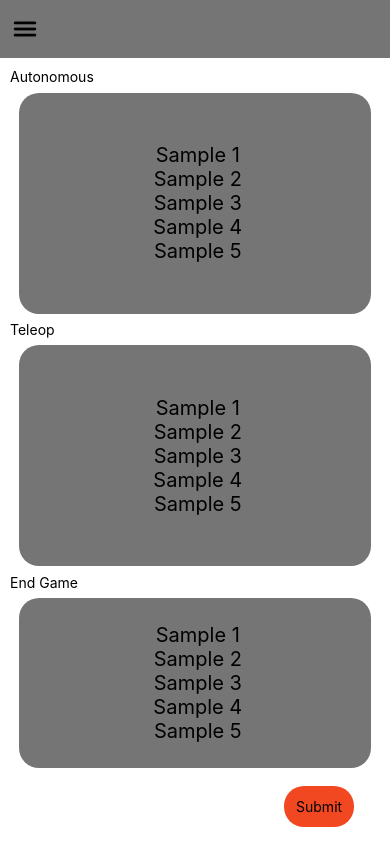
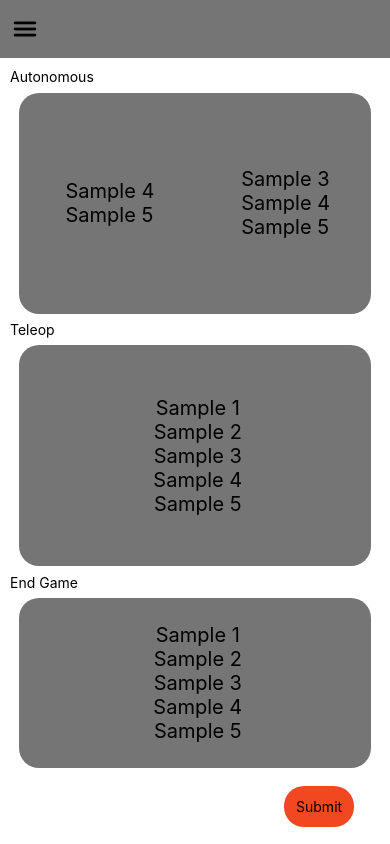
Before and after one commit to Pengiunolo/lotbScoutApp, a React Native app: screen / in a window 390 px wide. Built offline with nearby package versions, Linux system fonts and the light colour scheme.

Commit message:
bullshot 2

```diff
--- a/App.js
+++ b/App.js
@@ -24,11 +24,17 @@ export default function App() {
         {/* Autonomous code group */}
           <Text>Autonomous</Text>
           <View style={styles.AutoContainer}>
-            <Text style={styles.textStyle}> Sample 1</Text>
-            <Text style={styles.textStyle}> Sample 2</Text>
-            <Text style={styles.textStyle}> Sample 3</Text>
-            <Text style={styles.textStyle}> Sample 4</Text>
-            <Text style={styles.textStyle}> Sample 5</Text>
+            <View>
+              <Text style={styles.textStyle}> Sample 4</Text>
+              <Text style={styles.textStyle}> Sample 5</Text>
+            </View>
+            <View>
+              <Text style={styles.textStyle}> Sample 3</Text>
+              <Text style={styles.textStyle}> Sample 4</Text>
+              <Text style={styles.textStyle}> Sample 5</Text>
+            </View>
+
+
           </View>
 
           {/* TeleOp code group */}
@@ -84,10 +90,11 @@ export default function App() {
 // color palatte can be found at https://colors.muz.li/palette/fc8b72/f24822/519ae3/cbe5ff/5f88cc
 const styles = StyleSheet.create({
   AutoContainer: {
+    flexDirection: 'row',
     margin: '2%',
     flex: .65,
     alignItems: 'center',
-    justifyContent: 'center',
+    justifyContent: 'space-around',
     backgroundColor: '#757575',
     width: '95%',
     alignSelf: 'center',
```
